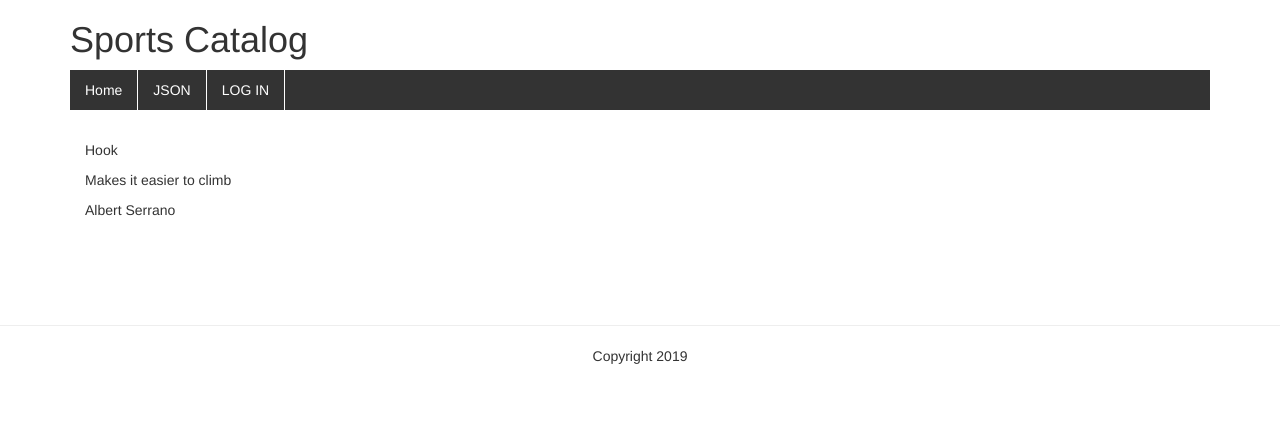
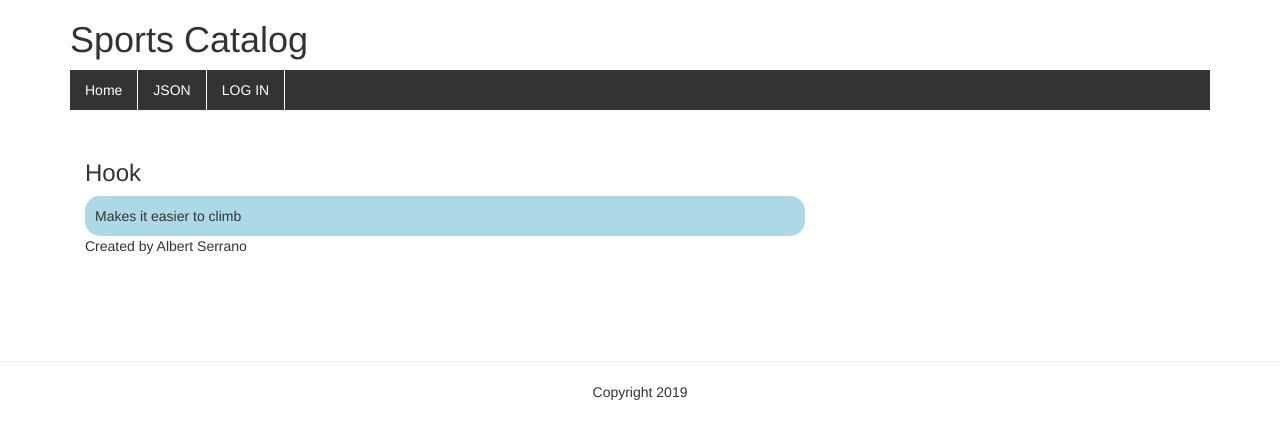
Before and after one commit to albertnoble/Item-Catalog, a Flask app: a page that uses catalog/templates/item_description.html in a window 1280 px wide. Shown: the top 439 px of the page. Run offline with Flask 2, Linux system fonts and the light colour scheme; parts of the project's set-up code (start-up, migrations or seed data) failed here and were passed over; some libraries are stand-ins or nearby versions.

Commit message:
Light styling to item description template

```diff
--- a/catalog/static/styles.css
+++ b/catalog/static/styles.css
@@ -55,6 +55,12 @@ ul.nav li a {
     text-align: center;
 }
 
+.item-detail {
+    padding: 10px;
+    border-radius: 15px;
+    background-color:lightblue;
+}
+
 @media screen and (max-width: 600px){
     ul.nav li {
 		float: none;
--- a/catalog/templates/item_description.html
+++ b/catalog/templates/item_description.html
@@ -4,9 +4,9 @@
 
 <div class="row content">
     <div class="col-sm-8 text-left">
-		<p>{{item.name}}</p>
-		<p>{{item.description}}</p>
-		<p>{{item.user.name}}</p>
+		<h3>{{item.name}}</h3>
+		<div class="item-detail">{{item.description}}</div>
+		<p>Created by {{item.user.name}}</p>
 		</br>
 		{% if 'username' in session: %}
 			<a href="{{url_for('editItem',item_name=item.name)}}">Edit</a> | <a href="{{url_for('deleteItem',item_name=item.name)}}">Delete</a>
```
